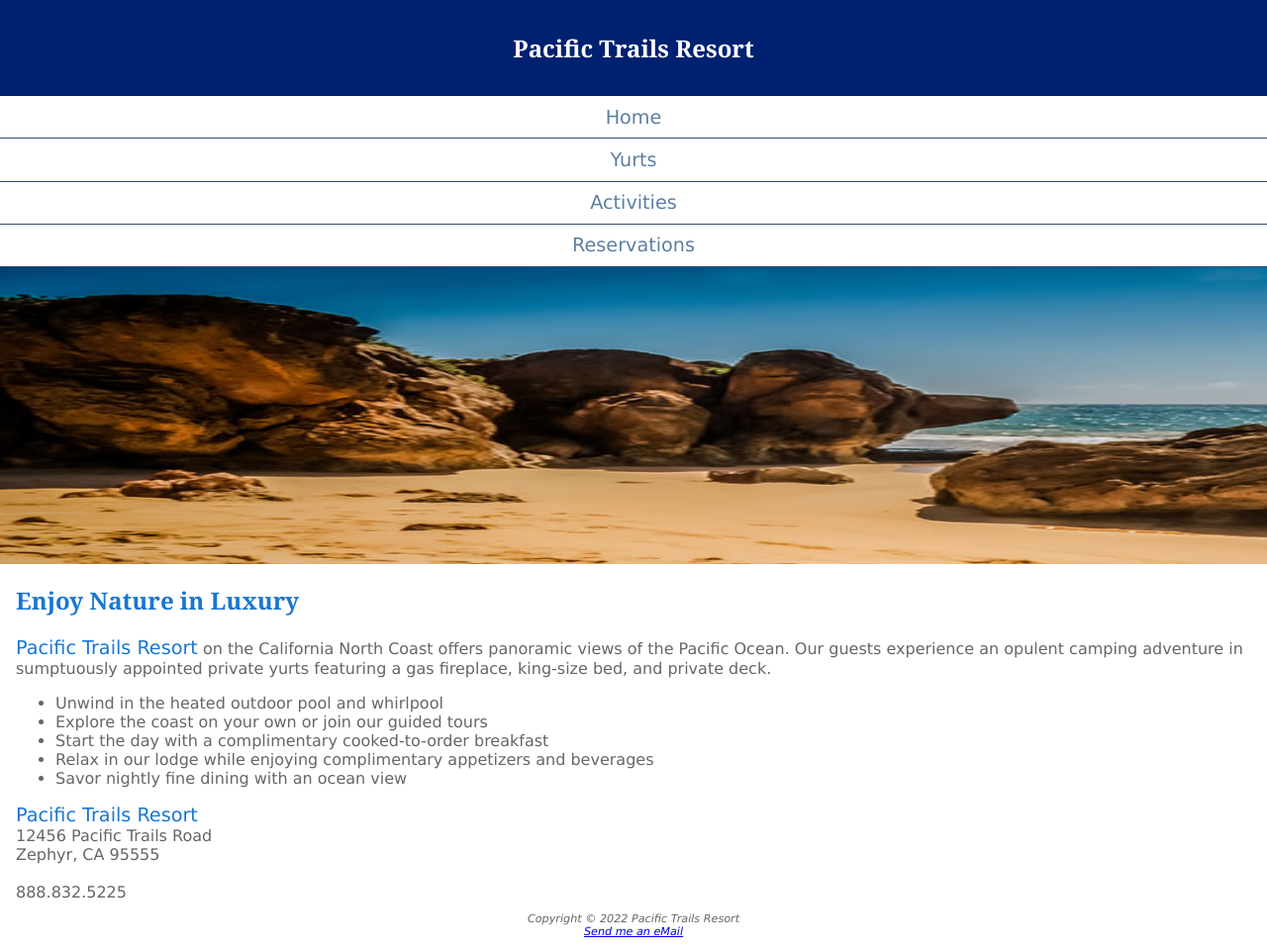
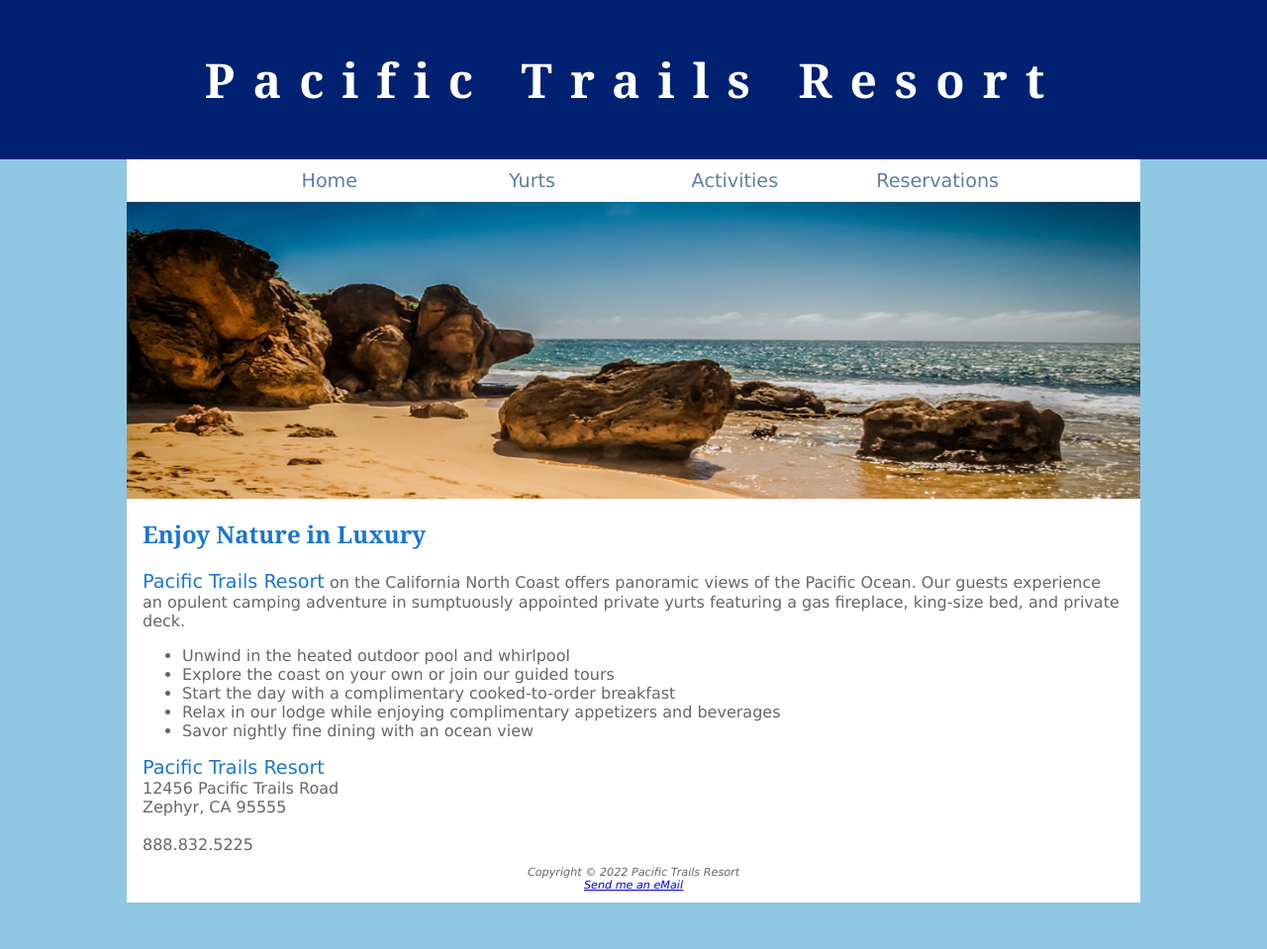
Before and after one commit to luis18991/CIS-133-AD, a plain HTML site: page week8/PacificTrails/index.html in a window 1280 px wide. Shown: the whole page at 99% size. After the commit the page ends 912 px from the top, so only its background shows below. Drawn offline with Linux system fonts and the light colour scheme.

Commit message:
week 8 late

```diff
--- a/week8/PacificTrails/pacific.css
+++ b/week8/PacificTrails/pacific.css
@@ -46,7 +46,7 @@ nav li {
 
 nav ul {
     display: flex;
-    flex-direction: column;
+    flex-direction: center;
     list-style-type: none;
     margin: 0;
     padding: 0;
@@ -98,3 +98,40 @@ h3 {
 #wrapper {
     background-color: #FFFFFF;
 }
+
+@media(min-width: 600px){
+    nav ul {
+        display: flex;
+        flex-wrap: nowrap;
+        justify-content: space-around;
+        margin: 0;
+        padding-inline: 2.4em;
+
+    }
+    nav li{
+        border: none;
+        width: 14.4em;
+    }
+    h1 {
+        font-size: 3em ;
+        letter-spacing: 0.375em;
+    }
+    #homehero {
+        background-size: 100% 100%;
+    }
+}
+
+@media (min-width: 1024px){
+    body {
+        background: liner-gradient(180deg, white 20%, lightblue 60%, white 100% );
+    }
+    nav ul{
+        padding-left: 10%;
+        padding-right: 10%;
+    }
+    #wrapper {
+        margin-left: 10%;
+        margin-right: 10%;
+        width: 80%;
+    }
+}
```
